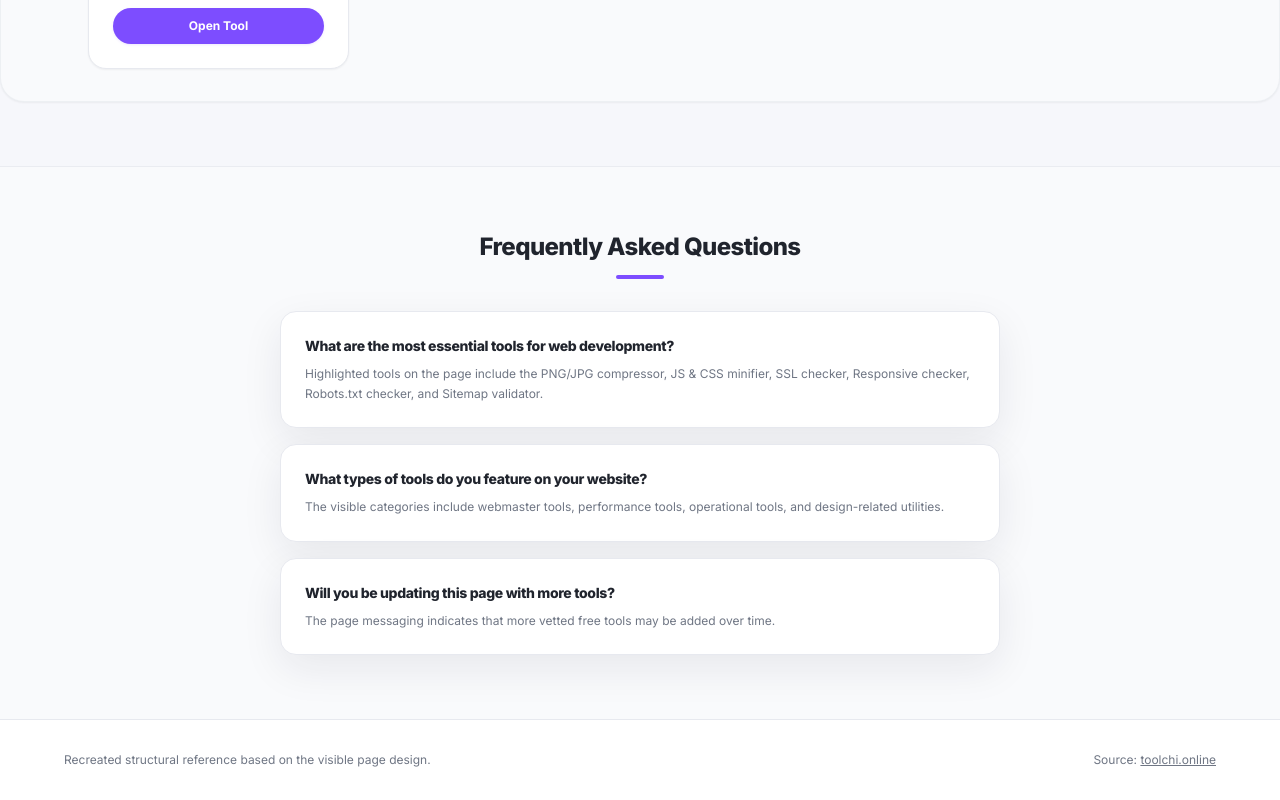
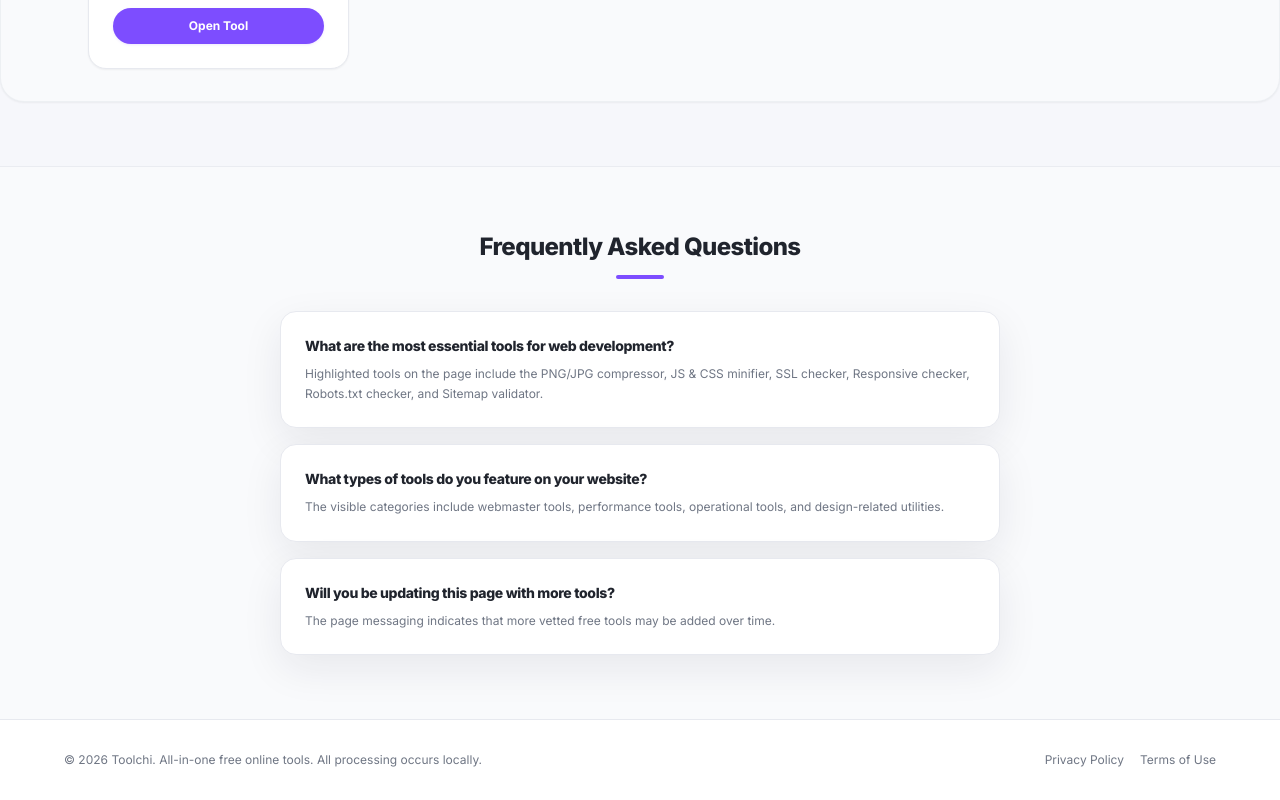
Before and after one commit to arslanhamee314-bot/toolchi-com, a Next.js app: page / in a window 1280 px wide. Shown: the part 5015-5815 px from the top of the page. Built offline with nearby package versions, Linux system fonts and the light colour scheme.

Commit message:
Import Link and clean up layout metadata Base URL and canonical targets, and replace cloned structural reference footer text with production copyright block

```diff
--- a/src/app/layout.tsx
+++ b/src/app/layout.tsx
@@ -1,13 +1,14 @@
 import type { Metadata } from "next";
 import "./globals.css";
 import Header from "@/components/Header";
+import Link from "next/link";
 
 export const metadata: Metadata = {
-  title: "Toolchi Web Tools Directory – Recreated Structure",
-  description: "Effective (Free) Tools to Help You Manage and Improve Your Website. 100% client-side web master, performance, and operational tools.",
-  metadataBase: new URL("https://www.toolchi.online"),
+  title: "Toolchi - Free Online Web & Developer Tools Directory",
+  description: "Explore Toolchi's complete all-in-one suite of free online web, developer, PDF, and productivity tools. 100% secure, local, and private.",
+  metadataBase: new URL("https://toolchi.online"),
   alternates: {
-    canonical: "/webtools/",
+    canonical: "/",
   },
   icons: {
     icon: "/logo.jpg",
@@ -15,9 +16,9 @@ export const metadata: Metadata = {
     apple: "/logo.jpg",
   },
   openGraph: {
-    title: "Toolchi Web Tools Directory – Recreated Structure",
-    description: "Effective (Free) Tools to Help You Manage and Improve Your Website. 100% client-side web master, performance, and operational tools.",
-    url: "/webtools/",
+    title: "Toolchi - Free Online Web & Developer Tools Directory",
+    description: "Explore Toolchi's complete all-in-one suite of free online web, developer, PDF, and productivity tools. 100% secure, local, and private.",
+    url: "/",
     siteName: "Toolchi",
     locale: "en_US",
     type: "website",
@@ -49,19 +50,12 @@ export default function RootLayout({
 
         {/* Trust Footer */}
         <footer className="border-t border-border bg-white dark:bg-card py-8 px-6 print:hidden">
-          <div className="mx-auto max-w-6xl flex flex-col sm:flex-row items-center justify-between text-xs text-muted gap-4">
-            <p>Recreated structural reference based on the visible page design.</p>
-            <p>
-              Source:{" "}
-              <a
-                href="https://www.toolchi.online/"
-                target="_blank"
-                rel="noopener noreferrer"
-                className="underline hover:text-foreground"
-              >
-                toolchi.online
-              </a>
-            </p>
+          <div className="mx-auto max-w-6xl flex flex-col sm:flex-row items-center justify-between text-xs text-muted-foreground gap-4 select-none">
+            <p>© {new Date().getFullYear()} Toolchi. All-in-one free online tools. All processing occurs locally.</p>
+            <div className="flex gap-4">
+              <Link href="/privacy" className="hover:underline hover:text-foreground">Privacy Policy</Link>
+              <Link href="/terms" className="hover:underline hover:text-foreground">Terms of Use</Link>
+            </div>
           </div>
         </footer>
 
```
